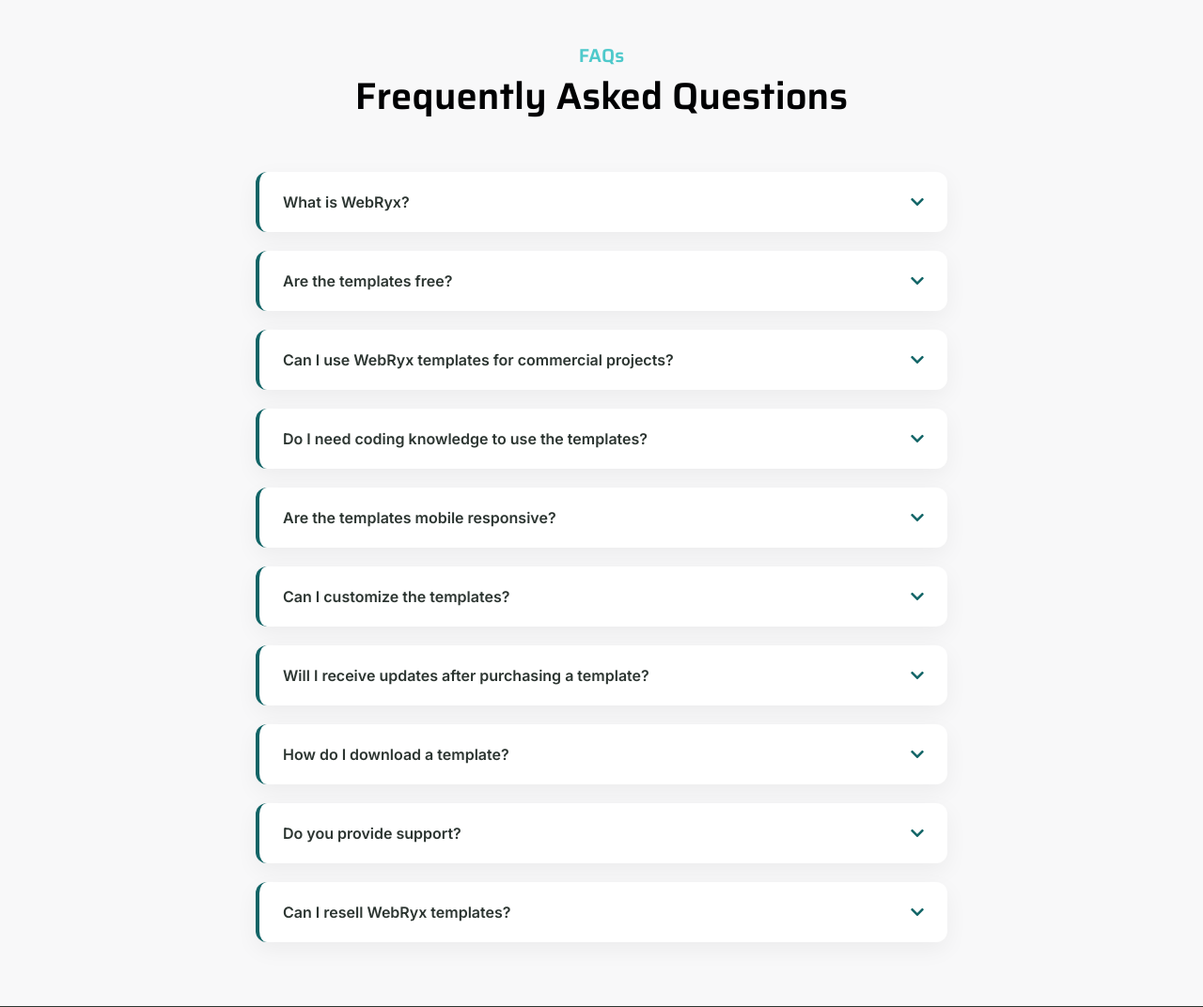
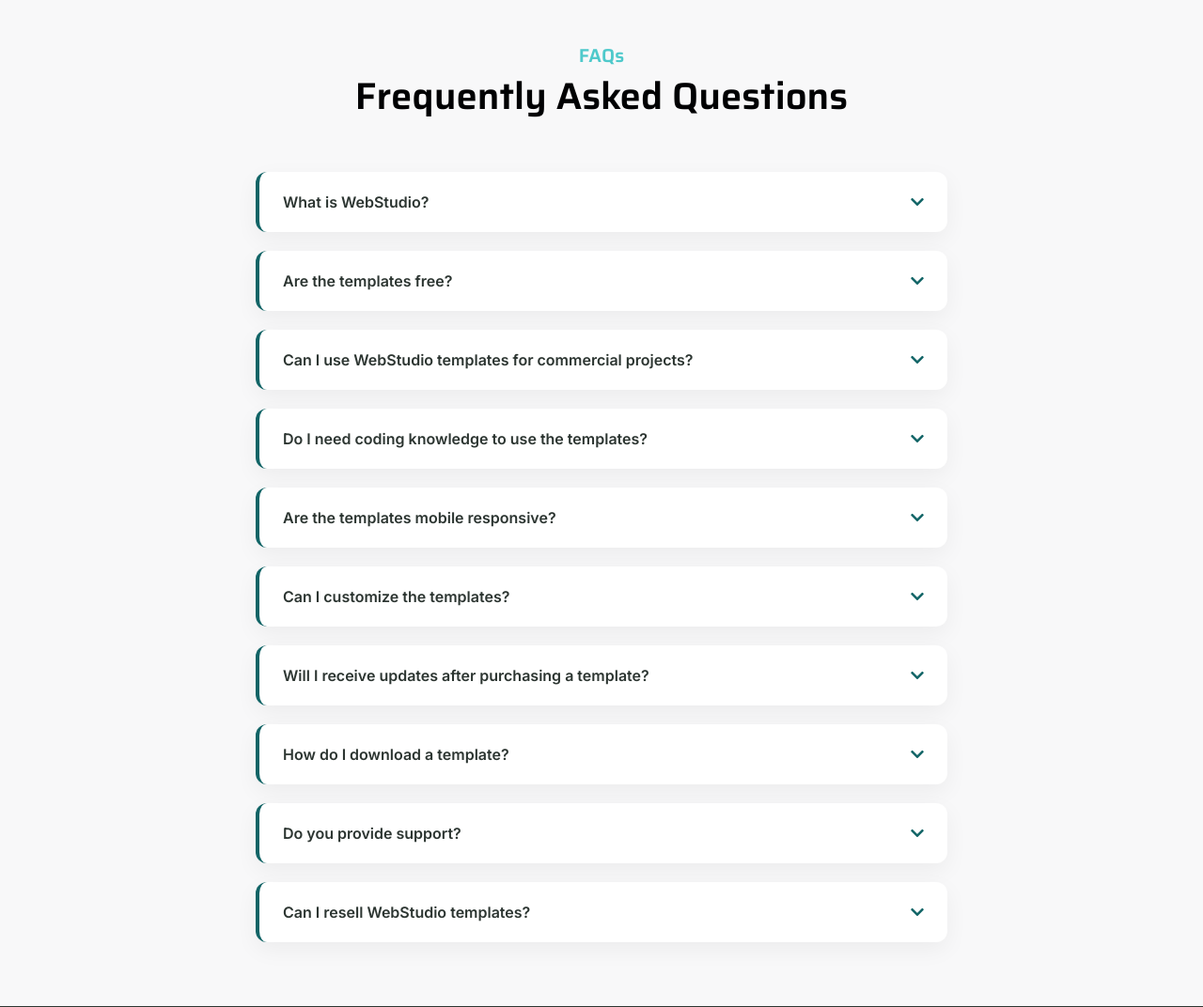
Before and after one commit to codishbug/WebStudio, a Flask app: page /faq in a window 1280 px wide. Shown: the part 98-1170 px from the top of the page at 94% size. Run offline with Flask 3, Linux system fonts and the light colour scheme; some libraries are stand-ins or nearby versions.

Commit message:
your changes

```diff
--- a/templates/faq.html
+++ b/templates/faq.html
@@ -17,11 +17,11 @@
                 <!-- Q1 -->
                 <div class="faq-item wow fadeInUp">
                     <div class="faq-question">
-                        What is WebRyx?
+                        What is WebStudio?
                         <i class="fas fa-chevron-down"></i>
                     </div>
                     <div class="faq-answer">
-                        WebRyx is a platform where users can download professionally designed website templates to quickly build their own websites. Our templates are responsive, modern, and easy to customize.
+                        WebStudio is a platform where users can download professionally designed website templates to quickly build their own websites. Our templates are responsive, modern, and easy to customize.
                     </div>
                 </div>
 
@@ -39,7 +39,7 @@
                 <!-- Q3 -->
                 <div class="faq-item wow fadeInUp">
                     <div class="faq-question">
-                        Can I use WebRyx templates for commercial projects?
+                        Can I use WebStudio templates for commercial projects?
                         <i class="fas fa-chevron-down"></i>
                     </div>
                     <div class="faq-answer">
@@ -65,7 +65,7 @@
                         <i class="fas fa-chevron-down"></i>
                     </div>
                     <div class="faq-answer">
-                        Yes. All WebRyx templates are fully responsive and work smoothly on mobile, tablet, and desktop devices.
+                        Yes. All WebStudio templates are fully responsive and work smoothly on mobile, tablet, and desktop devices.
                     </div>
                 </div>
 
@@ -116,7 +116,7 @@
                 <!-- Q10 -->
                 <div class="faq-item wow fadeInUp">
                     <div class="faq-question">
-                        Can I resell WebRyx templates?
+                        Can I resell WebStudio templates?
                         <i class="fas fa-chevron-down"></i>
                     </div>
                     <div class="faq-answer">
```
